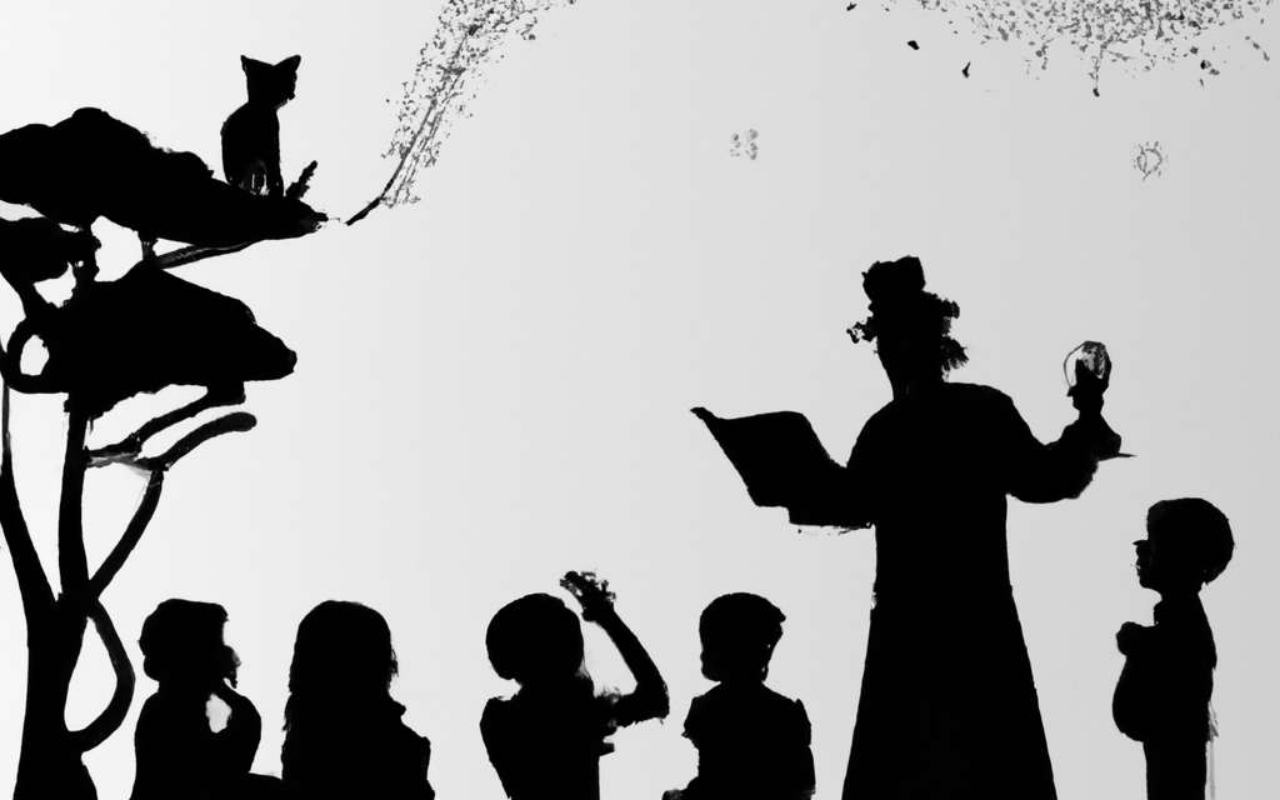
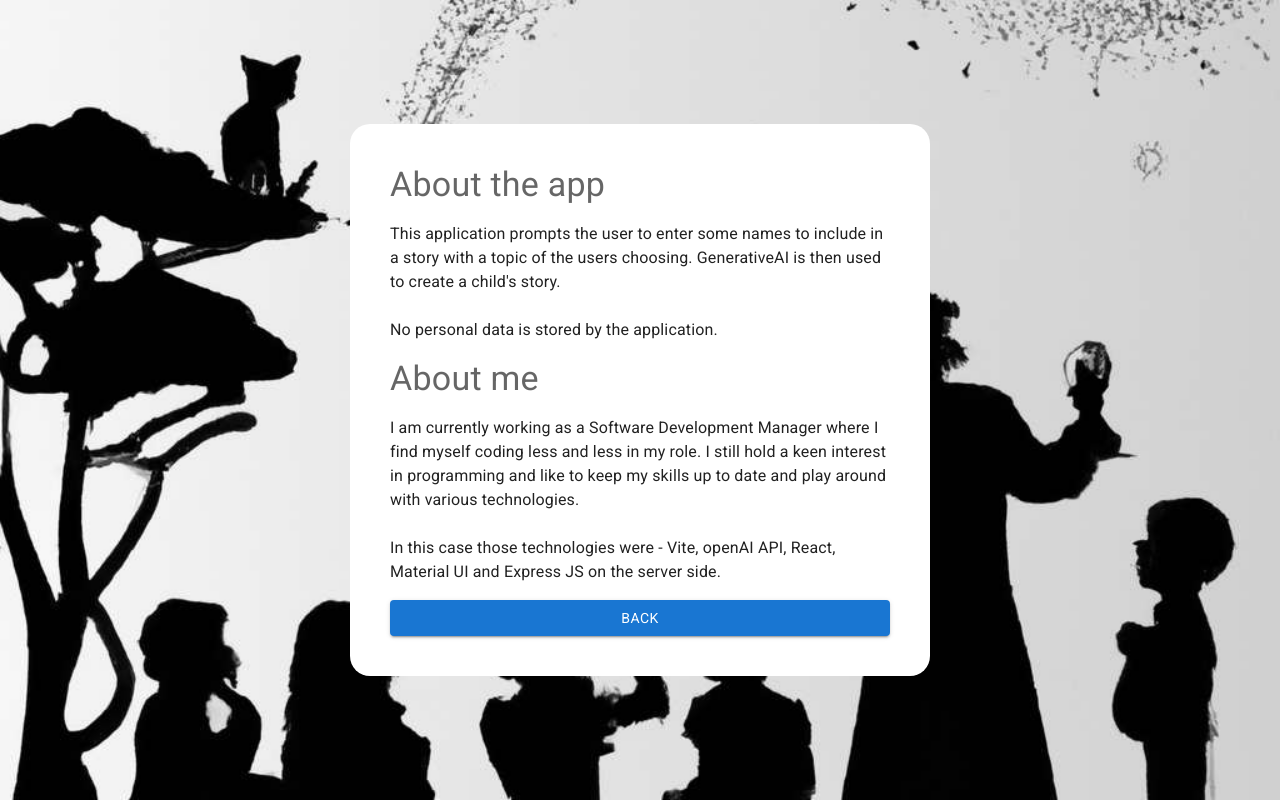
Before and after one commit to sgemmelluk/story-generator, a React (Vite) app in the folder client/: page /about in a window 1280 px wide. Before the commit this address had no page. Built offline with nearby package versions, Linux system fonts and the light colour scheme.

Commit message:
Added about box and copy to clipboard. Also added some optiosn on the end screen.

```diff
--- a/client/src/App.tsx
+++ b/client/src/App.tsx
@@ -6,13 +6,22 @@ import AdditionalActors from "./pages/additionalActors";
 import StoryParams from "./pages/storyParams";
 import GeneratedStoryText from "./pages/generatedStoryText";
 import { useState } from "react";
+import About from "./pages/About";
 
 function App() {
-  const [storyModel, setStoryModel] = useState<IStoryModel>({
-    actors: { mainCharacter: "", friend1: "", friend2: "", friend3: "" },
-    additionalActors: { specialCharacter1: "", specialCharacter2: "" },
-    storyParameters: { topic: "", hero: "" },
-  });
+  const getEmptyModel = (): IStoryModel => {
+    return {
+      actors: { mainCharacter: "", friend1: "", friend2: "", friend3: "" },
+      additionalActors: { specialCharacter1: "", specialCharacter2: "" },
+      storyParameters: { topic: "", hero: "" },
+    };
+  };
+
+  const [storyModel, setStoryModel] = useState<IStoryModel>(getEmptyModel());
+
+  const handleReInitialiseStory = () => {
+    setStoryModel(getEmptyModel());
+  };
 
   const handleActorsAdded = (actors: IActors) => {
     setStoryModel((storyModel) => ({
@@ -39,6 +48,7 @@ function App() {
     <BrowserRouter>
       <Routes>
         <Route path="/" element={<Welcome />}></Route>
+        <Route path="/about" element={<About />}></Route>
         <Route
           path="/actors"
           element={
@@ -70,7 +80,12 @@ function App() {
         ></Route>
         <Route
           path="/generated_story_text"
-          element={<GeneratedStoryText storyModel={storyModel} />}
+          element={
+            <GeneratedStoryText
+              storyModel={storyModel}
+              handleReInitialiseStory={handleReInitialiseStory}
+            />
+          }
         ></Route>
       </Routes>
     </BrowserRouter>
--- /dev/null
+++ b/client/src/pages/About.tsx
@@ -0,0 +1,61 @@
+import Button from "@mui/material/Button";
+import Box from "@mui/material/Box";
+import Stack from "@mui/material/Stack";
+import { useNavigate } from "react-router-dom";
+import { Typography } from "@mui/material";
+
+export default function About() {
+  const navigate = useNavigate();
+
+  return (
+    <>
+      <Box component="span" display="flex">
+        <Stack
+          spacing={2}
+          sx={{
+            bgcolor: "white",
+            borderRadius: 5,
+            padding: 5,
+            marginLeft: 30,
+            marginRight: 30,
+            maxWidth: 500,
+          }}
+        >
+          <Typography variant="h4" color="text.secondary">
+            About the app
+          </Typography>
+          <Typography variant="body1" color="text.primary">
+            This application prompts the user to enter some names to include in
+            a story with a topic of the users choosing. GenerativeAI is then
+            used to create a child's story.
+            <br />
+            <br />
+            No personal data is stored by the application.
+            <br />
+          </Typography>
+          <Typography variant="h4" color="text.secondary">
+            About me
+          </Typography>
+          <Typography variant="body1" color="text.primary">
+            I am currently working as a Software Development Manager where I
+            find myself coding less and less in my role. I still hold a keen
+            interest in programming and like to keep my skills up to date and
+            play around with various technologies.
+            <br />
+            <br />
+            In this case those technologies were - Vite, openAI API, React,
+            Material UI and Express JS on the server side.
+            <br />
+          </Typography>
+          <Button
+            variant="contained"
+            color="primary"
+            onClick={() => navigate("/")}
+          >
+            Back
+          </Button>
+        </Stack>
+      </Box>
+    </>
+  );
+}
--- a/client/src/pages/Welcome.tsx
+++ b/client/src/pages/Welcome.tsx
@@ -42,6 +42,7 @@ export default function Welcome() {
           >
             Create your story...
           </Button>
+          <Button onClick={() => navigate("about")}>About this app</Button>
         </Stack>
       </Box>
     </>
--- a/client/src/pages/generatedStoryText.tsx
+++ b/client/src/pages/generatedStoryText.tsx
@@ -10,11 +10,15 @@ import Typography from "@mui/material/Typography";
 
 interface Props {
   storyModel: IStoryModel;
+  handleReInitialiseStory: () => void;
 }
 
-export default function GeneratedStoryText({ storyModel }: Props) {
+export default function GeneratedStoryText({
+  storyModel,
+  handleReInitialiseStory,
+}: Props) {
   const navigate = useNavigate();
-  const [story, setStory] = useState<String>();
+  const [story, setStory] = useState<string>();
   const [loading, setLoading] = useState<boolean>(false);
 
   useEffect(() => {
@@ -29,6 +33,16 @@ export default function GeneratedStoryText({ storyModel }: Props) {
         setLoading(false);
       });
   }, []);
+
+  const copyStoryToClipboard = () => {
+    let generatedStory: string = story!;
+    navigator.clipboard.writeText(generatedStory);
+  };
+
+  const handleHomeClick = () => {
+    handleReInitialiseStory();
+    navigate("/");
+  };
 
   return (
     <>
@@ -111,6 +125,21 @@ export default function GeneratedStoryText({ storyModel }: Props) {
             >
               Back
             </Button>
+            <Button
+              variant="contained"
+              color="primary"
+              onClick={copyStoryToClipboard}
+              disabled={loading}
+            >
+              Copy Story
+            </Button>
+            <Button
+              variant="contained"
+              color="secondary"
+              onClick={handleHomeClick}
+            >
+              Home
+            </Button>
           </ButtonGroup>
         </Stack>
       </Box>
```
